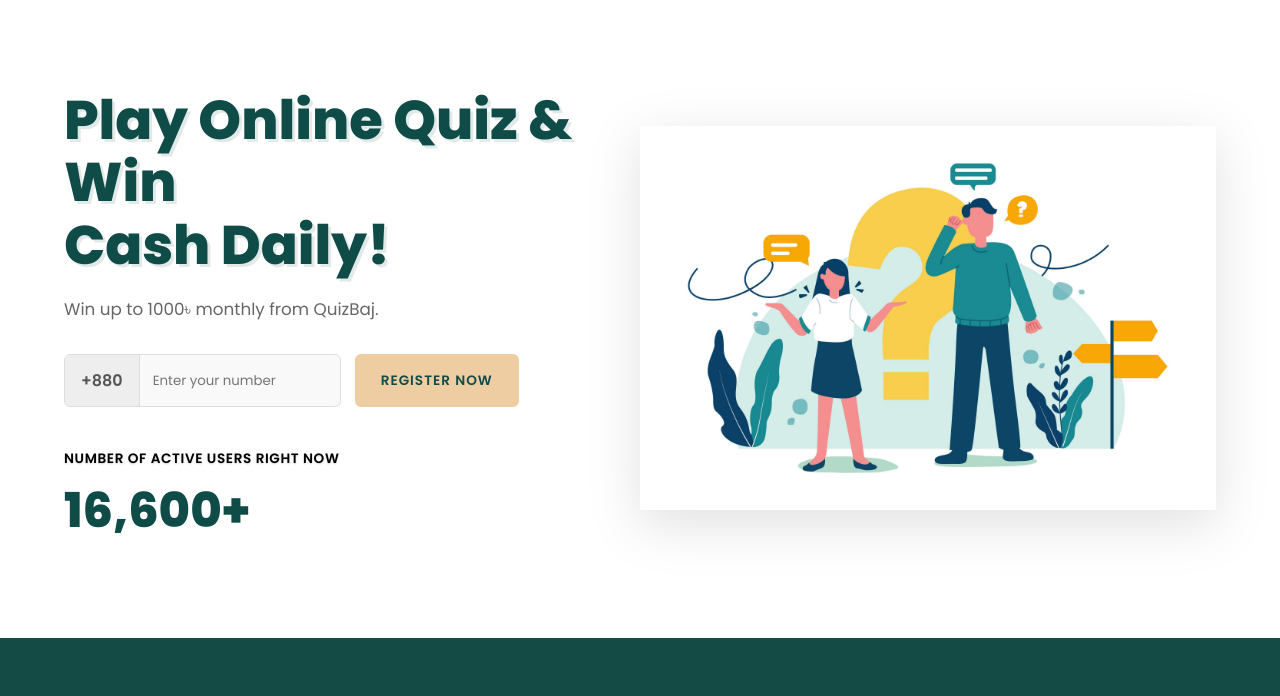
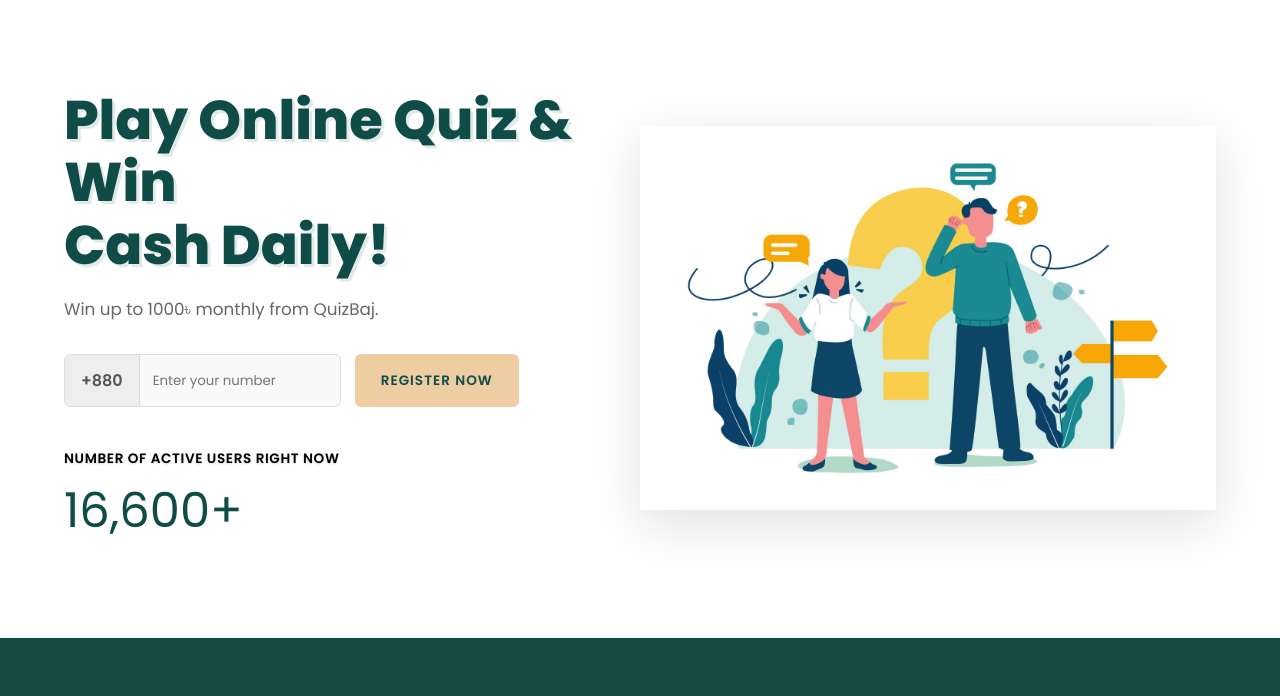
Before and after one commit to Taofeek-Kehinde/QuizBaj-Quix-Frontend-Project-.............., a plain HTML site: page index.html in a window 1280 px wide. Shown: the part 104-800 px from the top of the page. Drawn offline with Linux system fonts and the light colour scheme.

Commit message:
updating font weight and user-select

```diff
--- a/style.css
+++ b/style.css
@@ -9,6 +9,7 @@
 }
 
 * {
+    user-select: none;
     margin: 0;
     padding: 0;
     box-sizing: border-box;
@@ -204,7 +205,7 @@ body {
 
 .stats-value {
     font-size: 3rem;
-    font-weight: 800;
+    font-weight: 500;
     margin-top: 6px;
 }
 
```
